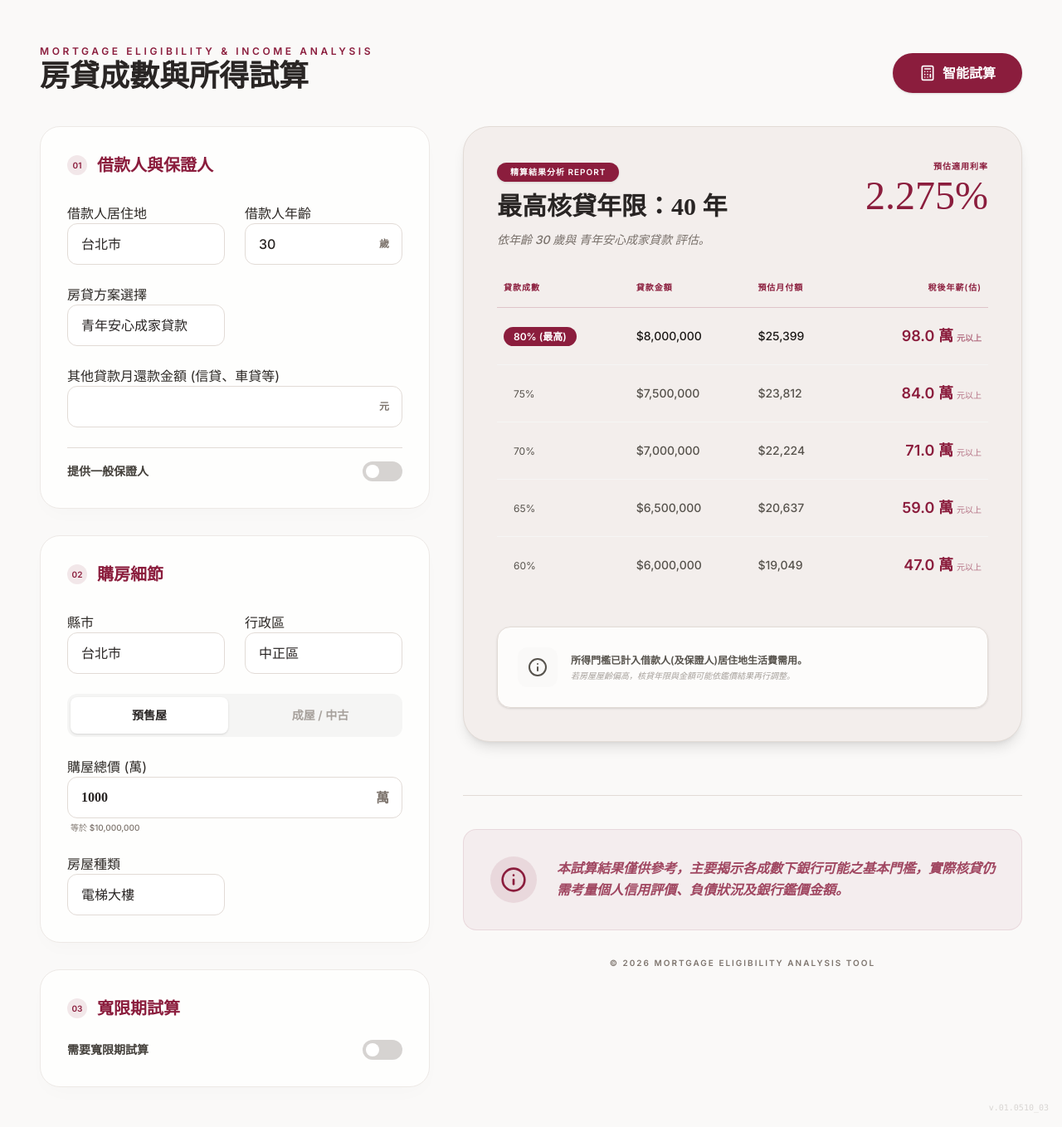
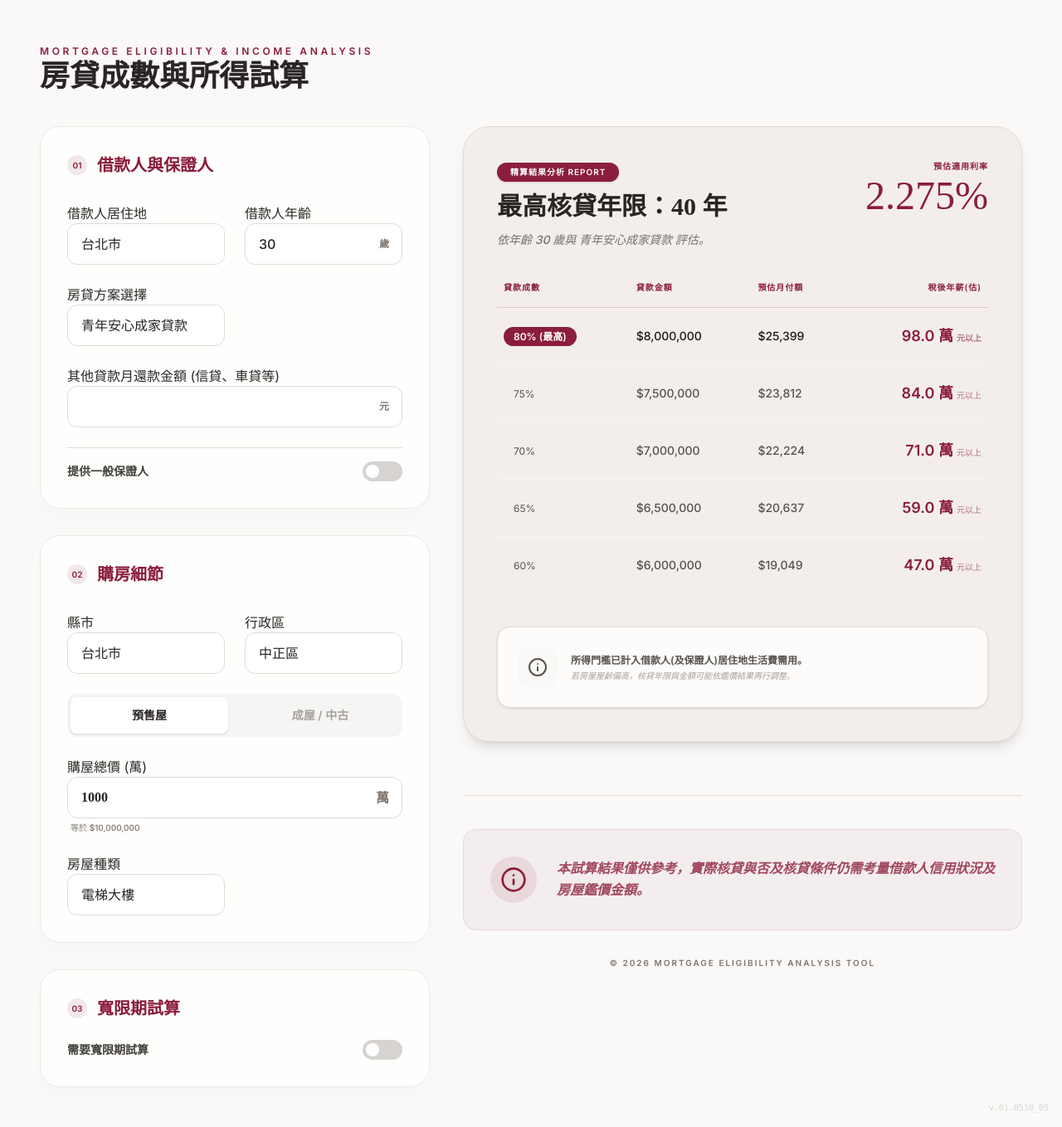
Before and after one commit to eddielin836/homesweetloan, a React (Vite) app: page / in a window 1280 px wide. Shown: the whole page at 83% size. Built offline with nearby package versions, Linux system fonts and the light colour scheme.

Commit message:
fix: Refine disclaimer and remove unused header element
The disclaimer text has been updated for clarity and conciseness. An unused "智能試算" button element within the header has been removed to simplify the UI.

```diff
--- a/src/App.tsx
+++ b/src/App.tsx
@@ -157,12 +157,6 @@ export default function App() {
         <div className="space-y-1 w-full md:w-auto">
           <span className="text-[10px] md:text-xs tracking-[0.2em] md:tracking-[0.3em] font-semibold text-primary uppercase">Mortgage Eligibility & Income Analysis</span>
           <h1 className="text-2xl md:text-4xl serif font-bold text-stone-800">房貸成數與所得試算</h1>
-        </div>
-        <div className="flex gap-4 items-center w-full md:w-auto">
-          <div className="accent-pill px-8 py-3 rounded-full font-bold flex items-center gap-2 shadow-sm hover:opacity-90 transition-all cursor-default">
-            <Calculator className="w-5 h-5" />
-            <span>智能試算</span>
-          </div>
         </div>
       </header>
 
@@ -597,7 +591,7 @@ export default function App() {
             <Info className="w-6 h-6 md:w-8 md:h-8" />
           </div>
           <p className="text-center md:text-left text-sm md:text-base text-primary/80 font-bold leading-relaxed serif italic">
-            本試算結果僅供參考，主要揭示各成數下銀行可能之基本門檻，實際核貸仍需考量個人信用評價、負債狀況及銀行鑑價金額。
+            本試算結果僅供參考，實際核貸與否及核貸條件仍需考量借款人信用狀況及房屋鑑價金額。
           </p>
         </div>
         <div className="mt-8 text-center text-[10px] text-text-muted uppercase tracking-[0.2em] font-bold">
@@ -609,7 +603,7 @@ export default function App() {
 
       {/* Version Label */}
       <div className="absolute bottom-4 right-4 text-[10px] text-stone-400 font-mono pointer-events-none select-none opacity-40 z-50">
-        v.01.0510_03
+        v.01.0510_05
       </div>
     </div>
   );
```
